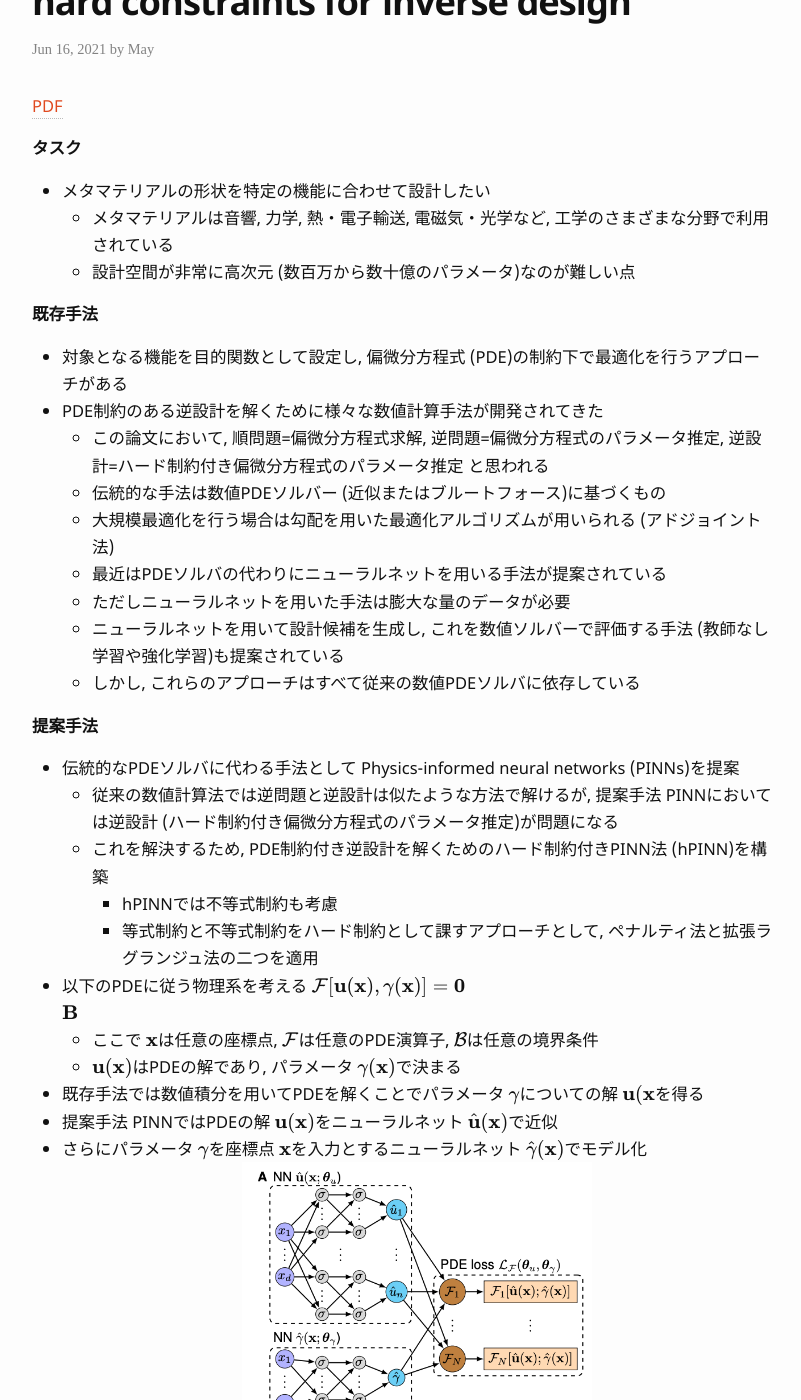
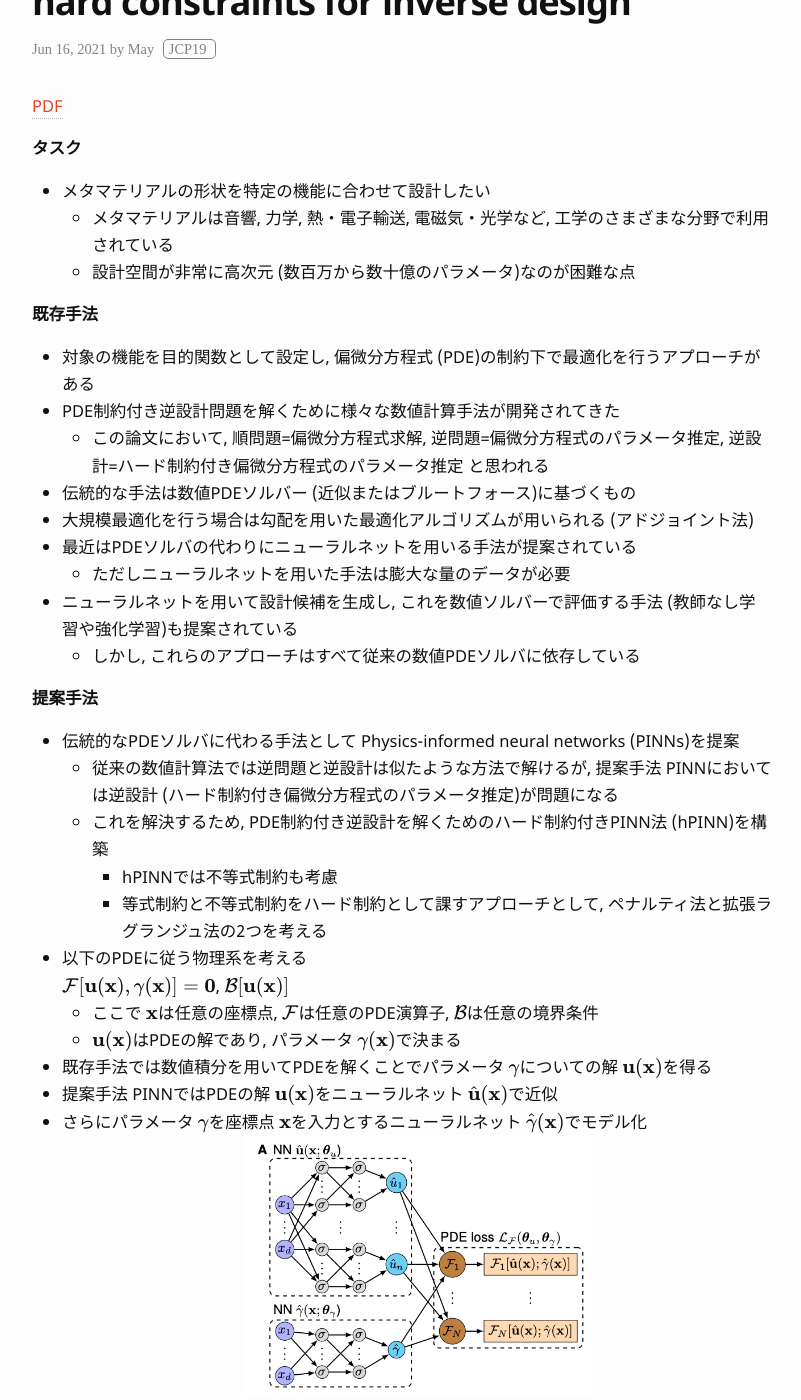
Before and after one commit to mayaaaa/mayaaaa.github.io, a Jekyll site: the page built from _posts/2021-06-16-PINN.md, in a window 1280 px wide and 1400 px high, scrolled down 215 px. Shown: the whole window, without its empty margins (238-1039 px from the left). Built offline with Jekyll 4.4.1, drawn with Linux system fonts in a browser that asks for light colours; some web fonts are replaced; formulas are drawn with MathJax 3; some of the changed text lies outside the part shown.

Commit message:
update blog post

```diff
--- a/_posts/2021-06-16-PINN.md
+++ b/_posts/2021-06-16-PINN.md
@@ -1,6 +1,7 @@
 ---
 layout: post
 title: "Physics-informed neural networks with hard constraints for inverse design"
+tags: [JCP19]
 ---
 
 <!--more-->
@@ -11,17 +12,17 @@
 **タスク**
 - メタマテリアルの形状を特定の機能に合わせて設計したい
   - メタマテリアルは音響, 力学, 熱・電子輸送, 電磁気・光学など, 工学のさまざまな分野で利用されている
-  - 設計空間が非常に高次元 (数百万から数十億のパラメータ)なのが難しい点
+  - 設計空間が非常に高次元 (数百万から数十億のパラメータ)なのが困難な点
 
 **既存手法**
-- 対象となる機能を目的関数として設定し, 偏微分方程式 (PDE)の制約下で最適化を行うアプローチがある
-- PDE制約のある逆設計を解くために様々な数値計算手法が開発されてきた
+- 対象の機能を目的関数として設定し, 偏微分方程式 (PDE)の制約下で最適化を行うアプローチがある
+- PDE制約付き逆設計問題を解くために様々な数値計算手法が開発されてきた
   - この論文において, 順問題=偏微分方程式求解, 逆問題=偏微分方程式のパラメータ推定, 逆設計=ハード制約付き偏微分方程式のパラメータ推定 と思われる
-  - 伝統的な手法は数値PDEソルバー (近似またはブルートフォース)に基づくもの
-  - 大規模最適化を行う場合は勾配を用いた最適化アルゴリズムが用いられる (アドジョイント法)
-  - 最近はPDEソルバの代わりにニューラルネットを用いる手法が提案されている
+- 伝統的な手法は数値PDEソルバー (近似またはブルートフォース)に基づくもの
+- 大規模最適化を行う場合は勾配を用いた最適化アルゴリズムが用いられる (アドジョイント法)
+- 最近はPDEソルバの代わりにニューラルネットを用いる手法が提案されている
   - ただしニューラルネットを用いた手法は膨大な量のデータが必要
-  - ニューラルネットを用いて設計候補を生成し, これを数値ソルバーで評価する手法 (教師なし学習や強化学習)も提案されている
+- ニューラルネットを用いて設計候補を生成し, これを数値ソルバーで評価する手法 (教師なし学習や強化学習)も提案されている
   - しかし, これらのアプローチはすべて従来の数値PDEソルバに依存している
 
 **提案手法**
@@ -29,13 +30,12 @@
   - 従来の数値計算法では逆問題と逆設計は似たような方法で解けるが, 提案手法 PINNにおいては逆設計 (ハード制約付き偏微分方程式のパラメータ推定)が問題になる
   - これを解決するため, PDE制約付き逆設計を解くためのハード制約付きPINN法 (hPINN)を構築
     - hPINNでは不等式制約も考慮
-    - 等式制約と不等式制約をハード制約として課すアプローチとして, ペナルティ法と拡張ラグランジュ法の二つを適用
+    - 等式制約と不等式制約をハード制約として課すアプローチとして, ペナルティ法と拡張ラグランジュ法の2つを考える
 - 以下のPDEに従う物理系を考える
-  $$\mathcal{F}[{\bf u}({\bf x}),\gamma({\bf x})]={\bf 0}$$
-  $${\bf B}$$
+  $$\mathcal{F}[{\bf u}({\bf x}),\gamma({\bf x})]={\bf 0}$$,  $$\mathcal{B}[{\bf u}({\bf x})]$$
   - ここで $${\bf x}$$は任意の座標点, $$\mathcal{F}$$は任意のPDE演算子, $$\mathcal{B}$$は任意の境界条件
   - $${\bf u}({\bf x})$$はPDEの解であり, パラメータ $$\gamma({\bf x})$$で決まる
-- 既存手法では数値積分を用いてPDEを解くことでパラメータ $$\gamma$$についての解 $${\bf u}({\bf x}$$を得る
+- 既存手法では数値積分を用いてPDEを解くことでパラメータ $$\gamma$$についての解 $${\bf u}({\bf x})$$を得る
 - 提案手法 PINNではPDEの解 $${\bf u}({\bf x})$$をニューラルネット $$\hat{\bf u}({\bf x})$$で近似
 - さらにパラメータ $$\gamma$$を座標点 $${\bf x}$$を入力とするニューラルネット $$\hat{\gamma}({\bf x})$$でモデル化
 <img src="../../../assets/images/PINN.png" width="350px">
@@ -43,20 +43,20 @@
 - $${\bf u}$$の観測値と推定値の誤差 $$\mathcal{J}({\bf u}; \gamma)$$を最小化するようなニューラルネット関数 $$\hat{\bf u}$$, $$\hat{\gamma}$$のパラメータを学習
 - さらにニューラルネット $$\hat{\bf u}$$と $$\hat{\gamma}$$がPDEの制約を満たすよう, 目的関数に以下のペナルティ項を加える
   $$\mathcal{L}_F = \sum_{j=1}^M\mathcal{F}[\hat{\bf u}({\bf x}_j),\hat{\gamma}({\bf x}_j)]$$
-　- $${\bf x}_j$$は入力座標空間における任意の点
+  - $${\bf x}_j$$は入力座標空間における任意の点
     - グリッドでもよいし一様分布からランダムにサンプルしてもよい
+    - 今回はサンプル $${\bf x}_j$$を生成するためSobol sequenceを使用
   - この項は「等式制約がどれだけ満たされていないか」を表す
-  - 今回はサンプル $${\bf x}_j$$を生成するためSobol sequenceを使用
-  - PDE $$\mathcal{F}$$にはニューラルネットの出力 $$\hat{\bf u}({\bf x})$$の入力 $${\bf x}$$についての微分 $$\Delta\hat{\bf u}$$が含まれるが, これは自動微分を用いて計算できる
+  - PDE $$\mathcal{F}$$にはニューラルネット $$\hat{\bf u}({\bf x})$$の入力 $${\bf x}$$についての微分 $$\Delta\hat{\bf u}$$が含まれるが, これは自動微分を用いて計算できる
 - 境界条件 $$\mathcal{B}$$については, $$\hat{\bf u}$$をニューラルネットの出力 $$\mathcal{N}({\bf x})$$と条件式 $$l({\bf x})$$の複合関数で置き換えることで自然に考慮することができる
 - 論文中では不等式制約 $$h({\bf u},\gamma)\leq 0$$がある場合も想定し, $$\mathcal{L}_F$$と同様の方法で $$\mathcal{L}_h$$を定義
 - PINNの目的関数は $$\mathcal{L}=\mathcal{J}+\mu_F\mathcal{L}_F+\mu_h\mathcal{L}_h$$で定義される
   - $$\mu_F$$, $$\mu_h$$はペナルティ項の重要度を表す係数
 - ソフトな制約を考える場合は $$\mathcal{L}$$をそのまま目的関数として使えばよい
-- よりハードな制約を課したい場合, ペナルティ法もしくは拡張ラグランジュ乗数法を使う必要がある
-- ペナルティ法を用いる場合, ペナルティ項の係数 $$\mu$$の値を徐々に大きくしていきながら繰り返しこれを繰り返す
+- よりハードな制約を課したい場合, ペナルティ法もしくは拡張ラグランジュ乗数法を適用する
+- ペナルティ法を用いる場合, ペナルティ項の係数 $$\mu$$の値を徐々に大きくしていきながら最適化を繰り返す
 - 拡張ラグランジュ乗数法を用いる場合, 上述のペナルティ項付き損失関数にラグランジュ乗数項を足したもの (=拡張ラグランジュ関数)を目的関数として用いる
-  - ペナルティ法と同様 $$\mu$$の値を徐々に大きくしていくが, $$\lambda$$の更新が加わっている分制約が満たされた状態に近づくということが知られている
+  - ペナルティ法と同様 $$\mu$$の値を徐々に大きくしていくが, $$\lambda$$の更新が加わっている分制約が満たされた状態に近づく
 
 **実験**
 - 光学, 流体における2つの逆設計問題を考える
```
Also changed, not shown: tag/JCP19.md (added, +5 -0 lines).
